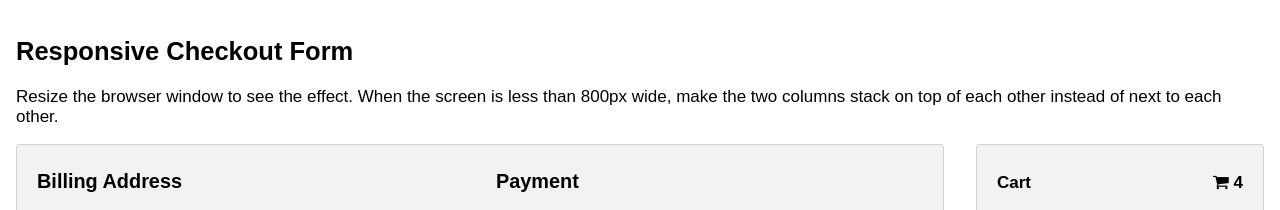
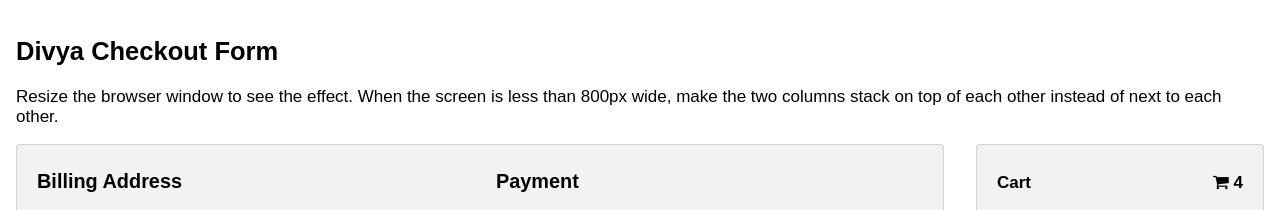
Before and after one commit to DivyaTech29/checkout-app, a plain HTML site: page index.html in a window 1280 px wide. Shown: the top 210 px of the page. Drawn offline with Linux system fonts and the light colour scheme.

Commit message:
Update index.html

```diff
--- a/index.html
+++ b/index.html
@@ -111,7 +111,7 @@ span.price {
 </head>
 <body>
 
-<h2>Responsive Checkout Form</h2>
+<h2> Divya Checkout Form</h2>
 <p>Resize the browser window to see the effect. When the screen is less than 800px wide, make the two columns stack on top of each other instead of next to each other.</p>
 <div class="row">
   <div class="col-75">
```
